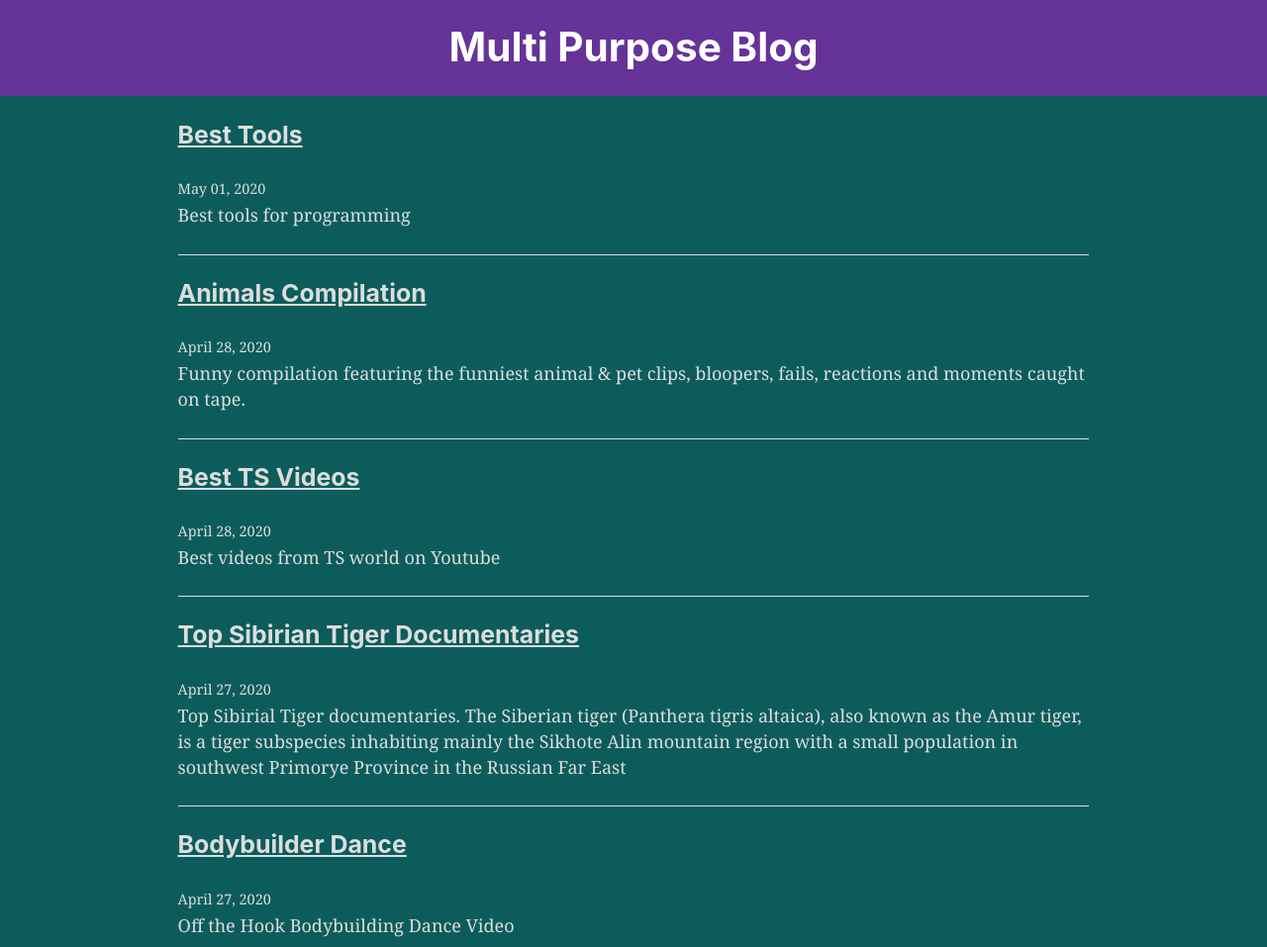
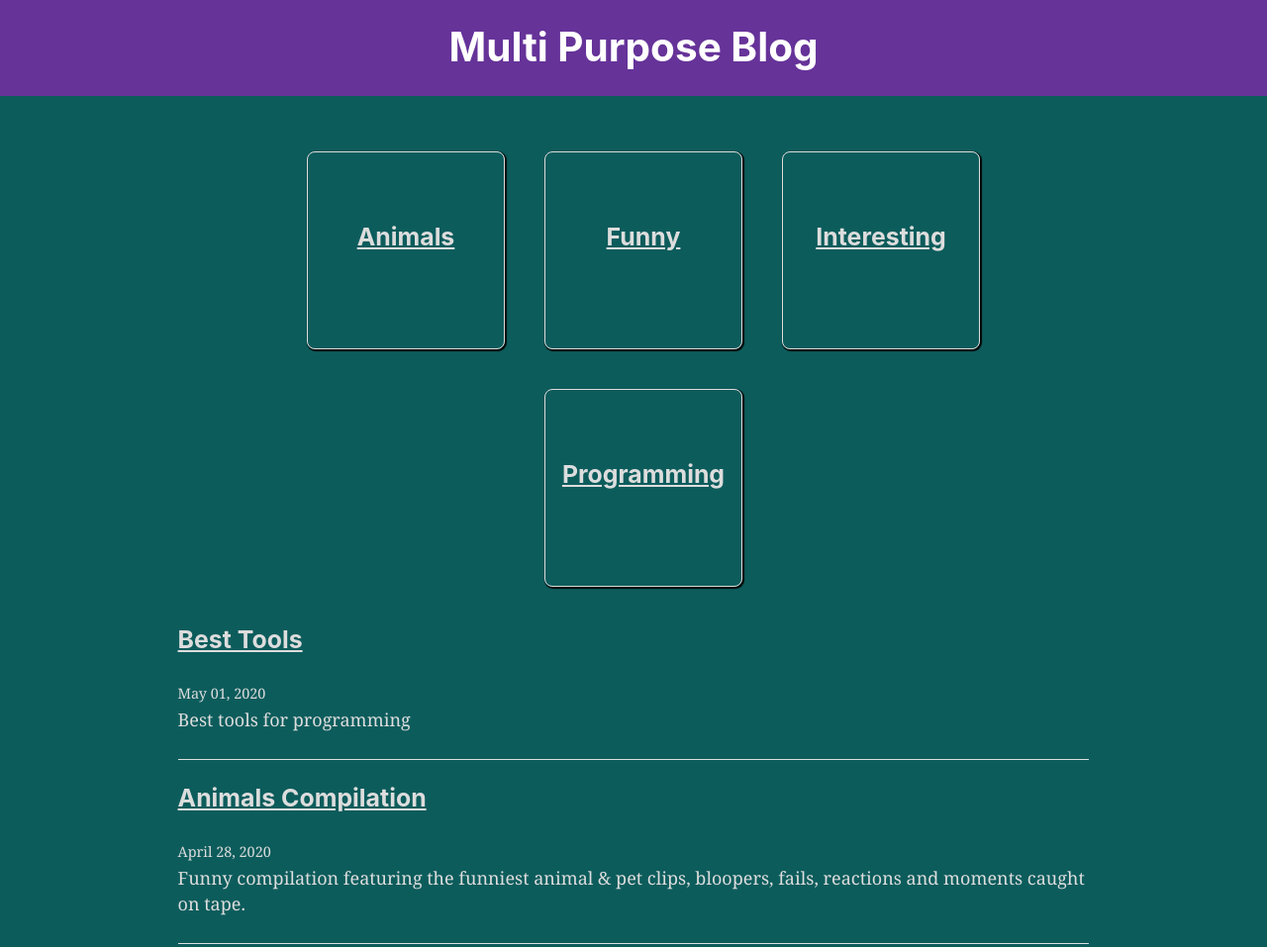
Before and after one commit to mkloar/multi-purpose-blog, a Gatsby site: page /videos in a window 1280 px wide. Shown: the top 957 px of the page at 99% size. Built offline with nearby package versions, Linux system fonts and the light colour scheme; Gatsby itself is replaced by a stand-in of ours.

Commit message:
Update videos with top level folders

```diff
--- a/src/components/blocks.js
+++ b/src/components/blocks.js
@@ -51,7 +51,6 @@ export const Banner = (props) => (
     >
         <Box
             sx={{
-                // '*': { outline: '1px solid rgba(0, 255, 255, 0.5)', },
                 display: "flex",
                 flexDirection: "column",
                 maxWidth: "wide",
--- a/src/pages/videos.js
+++ b/src/pages/videos.js
@@ -3,13 +3,24 @@ import { Link, graphql } from "gatsby"
 
 import Layout from "../components/layout"
 import SEO from "../components/seo"
+import { IndexContent, RootDir } from '../theme'
 
 const Videos = ({ data, location }) => {
     const siteTitle = data.site.siteMetadata.title
     const posts = data.allMarkdownRemark.edges
+    const sections = data.allMarkdownRemark.distinct
 
     return (
       <Layout location={location} title={siteTitle}>
+        <IndexContent>
+          {sections.map((section) => (
+            <RootDir>
+              <Link to={`${location.pathname}${section}`}>
+                <h3>{ section.replace(/\//g, "") }</h3>
+              </Link>
+            </RootDir>
+          ))}
+        </IndexContent>
         <SEO title="All video posts" />
         {posts.map(({ node }) => {
           const title = node.frontmatter.title || node.fields.slug
@@ -57,6 +68,7 @@ export const pageQuery = graphql`
           }
         }
       }
+      distinct(field: frontmatter___section)
     }
   }
 `
```
